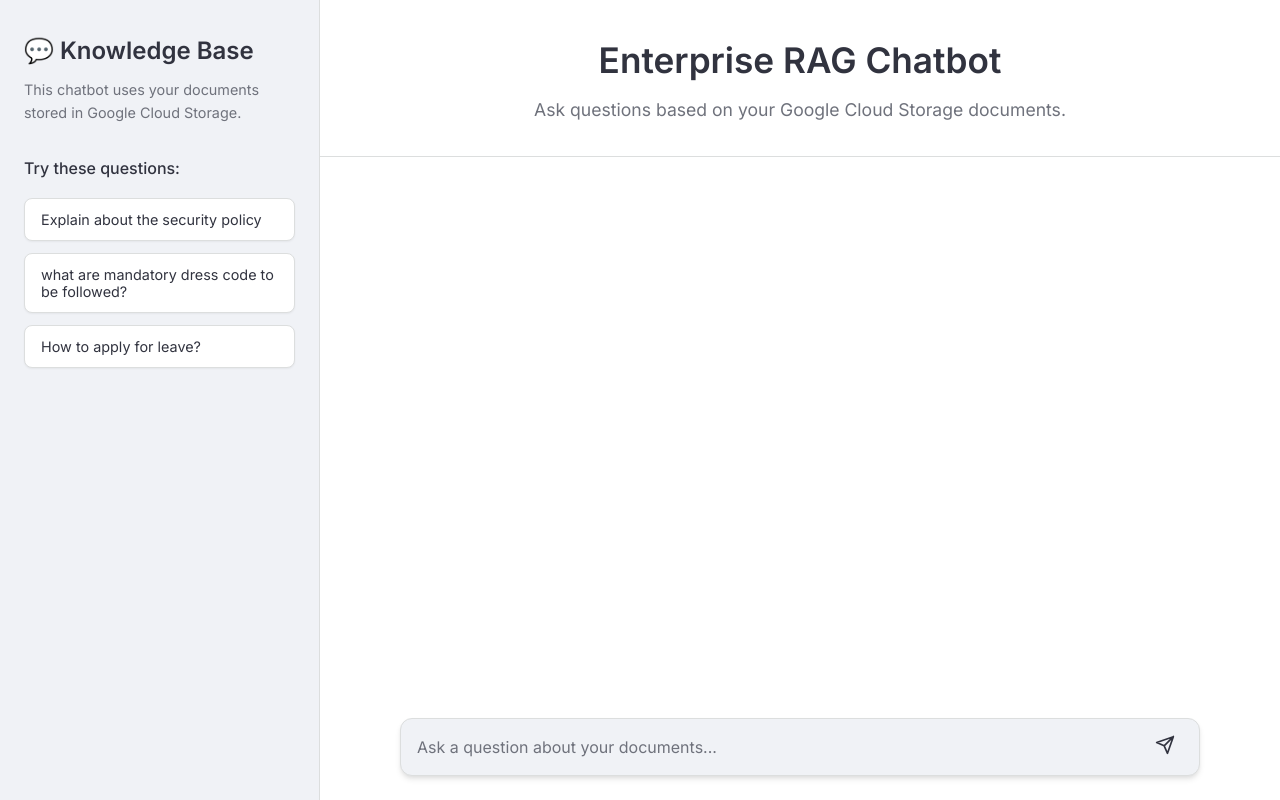
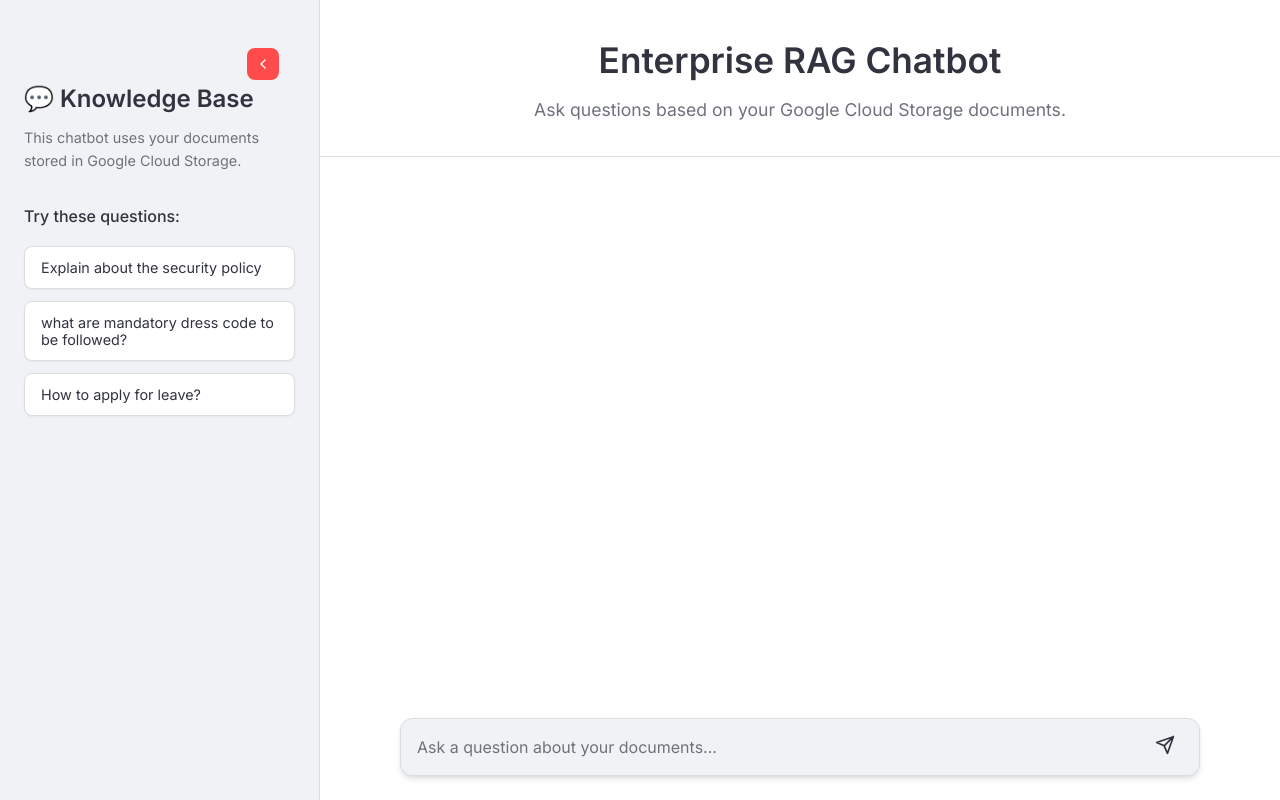
Before and after one commit to chattuappu/RAG_ARCHITECTURE, a plain HTML site: page static/index.html in a window 1280 px wide. Drawn offline with nearby package versions, Linux system fonts and the light colour scheme.

Commit message:
collapsing sidebar

```diff
--- a/static/index.html
+++ b/static/index.html
@@ -16,6 +16,7 @@
         <aside class="sidebar">
             <div class="sidebar-header">
                 <h2>💬 Knowledge Base</h2>
+                <button id="sidebar-toggle-btn" class="sidebar-toggle-btn" aria-label="Toggle sidebar" aria-expanded="true">Collapse</button>
                 <p>This chatbot uses your documents stored in Google Cloud Storage.</p>
             </div>
 
--- a/static/script.js
+++ b/static/script.js
@@ -3,6 +3,9 @@
     const chatInput = document.getElementById('chat-input');
     const sendBtn = document.getElementById('send-btn');
     const sampleBtns = document.querySelectorAll('.sample-btn');
+    const sidebar = document.querySelector('.sidebar');
+    const appContainer = document.querySelector('.app-container');
+    const sidebarToggleBtn = document.getElementById('sidebar-toggle-btn');
 
     // Configure marked to use breaks for better text wrapping, and sanitize if needed
     marked.use({
@@ -268,4 +271,20 @@
             handleSend(btn.innerText);
         });
     });
+
+    // Sidebar toggle
+    if (sidebar && sidebarToggleBtn && appContainer) {
+        const collapseIcon = '<svg width="16" height="16" viewBox="0 0 24 24" fill="none" xmlns="http://www.w3.org/2000/svg"><path d="M15 18L9 12L15 6" stroke="currentColor" stroke-width="2" stroke-linecap="round" stroke-linejoin="round"/></svg>';
+        const expandIcon = '<svg width="16" height="16" viewBox="0 0 24 24" fill="none" xmlns="http://www.w3.org/2000/svg"><path d="M9 18L15 12L9 6" stroke="currentColor" stroke-width="2" stroke-linecap="round" stroke-linejoin="round"/></svg>';
+
+        sidebarToggleBtn.addEventListener('click', () => {
+            const isCollapsed = sidebar.classList.toggle('collapsed');
+            appContainer.classList.toggle('sidebar-collapsed', isCollapsed);
+            sidebarToggleBtn.innerHTML = isCollapsed ? expandIcon : collapseIcon;
+            sidebarToggleBtn.setAttribute('aria-expanded', String(!isCollapsed));
+        });
+
+        // Initialize icon
+        sidebarToggleBtn.innerHTML = collapseIcon;
+    }
 });
--- a/static/style.css
+++ b/static/style.css
@@ -128,6 +128,104 @@
     text-align: center;
     border-bottom: 1px solid var(--border-color);
     background-color: var(--bg-main);
+}
+
+.sidebar-toggle-btn {
+    background-color: var(--accent-color);
+    color: #ffffff;
+    border: none;
+    border-radius: var(--border-radius-md);
+    padding: 0.25rem 0.6rem;
+    cursor: pointer;
+    font-weight: 600;
+    transition: background-color 0.2s ease, transform 0.2s ease;
+    font-size: 0.8rem;
+}
+
+.sidebar-toggle-btn:hover {
+    background-color: var(--accent-color-hover);
+    transform: translateY(-1px);
+}
+
+.sidebar-header {
+    position: relative;
+    padding-top: 3rem; /* space for button */
+}
+
+/* .sidebar-header h2 { */
+    /* margin-right: 3rem; prevent overlap with button */
+/* } */
+
+.sidebar-header h2 {
+    font-size: 1.5rem;
+    font-weight: 600;
+    margin-bottom: 0.5rem;
+    white-space: nowrap; /* Add this line */
+}
+
+.sidebar-toggle-btn {
+    position: absolute;
+    top: 1rem;
+    right: 1rem;
+    background-color: var(--accent-color);
+    color: #ffffff;
+    border: none;
+    border-radius: var(--border-radius-md);
+    padding: 0.25rem;
+    cursor: pointer;
+    font-weight: 600;
+    transition: background-color 0.2s ease, transform 0.2s ease;
+    display: flex;
+    align-items: center;
+    justify-content: center;
+    width: 32px;
+    height: 32px;
+    z-index: 1;
+}
+
+.sidebar-toggle-btn:hover {
+    background-color: var(--accent-color-hover);
+    transform: translateY(-1px);
+}
+
+.sidebar-toggle-btn svg {
+    width: 16px;
+    height: 16px;
+}
+
+
+.sidebar.collapsed {
+    width: 64px;
+    min-width: 64px;
+    padding: 0.5rem 0.4rem;
+    border-right: 1px solid var(--border-color);
+    overflow: hidden;
+    align-items: center;
+}
+
+.sidebar.collapsed .sidebar-header {
+    justify-content: center;
+}
+
+.sidebar.collapsed .sidebar-header h2,
+.sidebar.collapsed .sidebar-header p,
+.sidebar.collapsed .sidebar-content {
+    display: none;
+}
+
+.sidebar.collapsed .sidebar-toggle-btn {
+    display: flex;
+    width: 32px;
+    height: 32px;
+    padding: 0.25rem;
+    font-size: 0.9rem;
+    left: 50%; /* Position the left edge at 50% from the parent's left edge */
+    transform: translateX(-50%); /* Shift the element back by half its own width to truly center it */
+    /* The 'top: 1rem;' from the base .sidebar-toggle-btn rule keeps it at the top */
+}
+
+.app-container.sidebar-collapsed .main-content {
+    width: calc(100% - 80px);
 }
 
 .main-header h1 {
```
